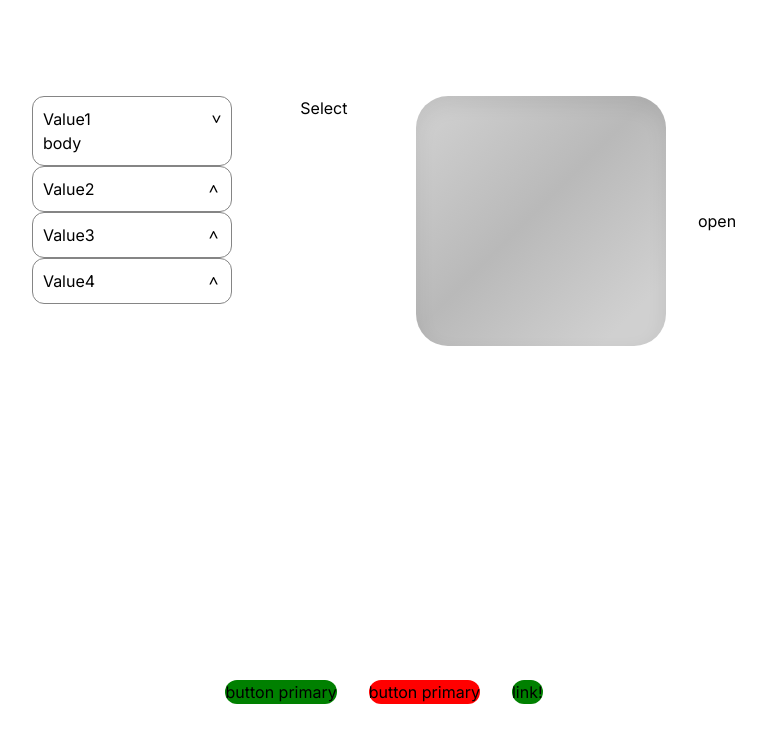
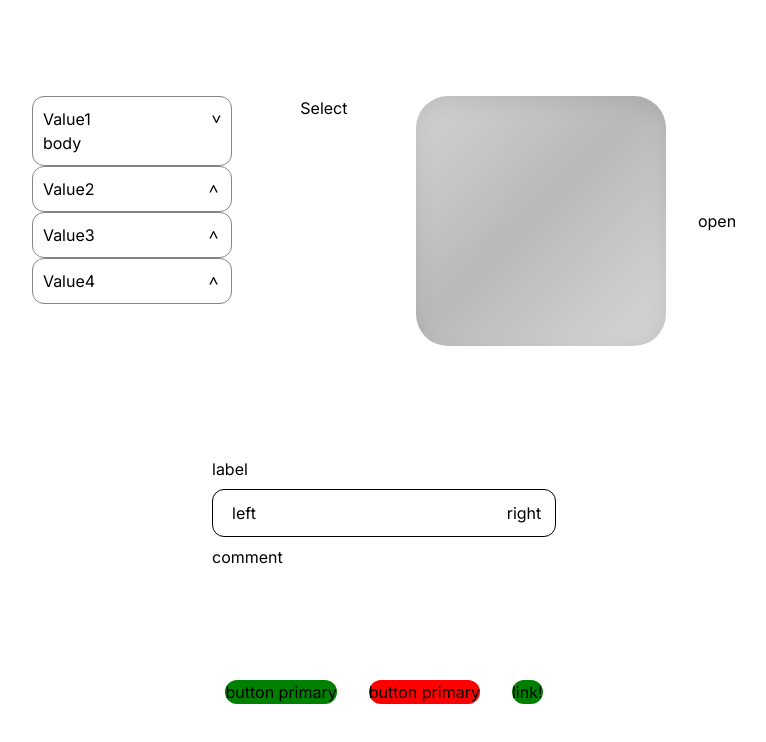
Before and after one commit to extroblade/random-ui, a Next.js app: page / in a window 1280 px wide. Shown: the top 742 px of the page, without its empty margins (256-1022 px from the left). Built offline with nearby package versions, Linux system fonts and the light colour scheme.

Commit message:
add input + several fixes

```diff
--- a/src/app/page.tsx
+++ b/src/app/page.tsx
@@ -3,6 +3,7 @@ import { useState } from 'react';
 
 import { Accordion } from '@/shared/ui/accordion';
 import { Button } from '@/shared/ui/button';
+import { Input } from '@/shared/ui/input';
 import { Modal } from '@/shared/ui/modal';
 import { Select } from '@/shared/ui/select';
 import { Skeleton } from '@/shared/ui/skeleton';
@@ -39,6 +40,9 @@ export default function Home() {
           <div className={'h-lvh min-h-[calc(100vh-64px)]'}>modal</div>
         </Modal>
       </div>
+      <div>
+        <Input left={'left'} right={'right'} comment={'comment'} />
+      </div>
       <div className={'flex gap-8'}>
         <Button onClick={() => console.log(1)}>button primary</Button>
         <Button onClick={() => console.log(2)} variant={'secondary'}>
--- /dev/null
+++ b/src/shared/ui/input/index.tsx
@@ -0,0 +1 @@
+export { Input } from './input';
--- /dev/null
+++ b/src/shared/ui/input/input.module.css
@@ -0,0 +1,41 @@
+.container {
+    display: flex;
+    flex-direction: column;
+    width: 100%;
+    gap: 8px;
+}
+
+.label {
+    display: flex;
+}
+
+.input_field {
+    display: flex;
+    gap: 8px;
+    align-items: center;
+    justify-content: space-between;
+    padding: 8px 16px;
+    border-radius: 12px;
+    border: 1px solid black;
+    width: 100%;
+    cursor: text;
+}
+
+.comment {
+    display: flex;
+}
+
+.input {
+    all: unset;
+    flex: 1;
+    width: 100%;
+    height: 100%;
+}
+
+.icon {
+    width: 30px;
+    aspect-ratio: 1;
+    display: flex;
+    align-items: center;
+    justify-content: center;
+}
--- /dev/null
+++ b/src/shared/ui/input/input.tsx
@@ -0,0 +1,41 @@
+import { clsx } from 'clsx';
+import { InputHTMLAttributes, ReactNode, useId } from 'react';
+
+import s from './input.module.css';
+
+export const Input = ({
+  left,
+  right,
+  onLeftClick,
+  onRightClick,
+  comment,
+}: {
+  left?: ReactNode;
+  right?: ReactNode;
+  comment?: ReactNode;
+  onLeftClick?: () => void;
+  onRightClick?: () => void;
+} & InputHTMLAttributes<HTMLInputElement>) => {
+  const id = useId();
+  return (
+    <div className={s.container}>
+      <label htmlFor={id} className={clsx(s.label)}>
+        label
+      </label>
+      <label htmlFor={id} className={s.input_field}>
+        <div className={s.icon} onClick={() => onLeftClick?.()}>
+          {left}
+        </div>
+        <input id={id} className={s.input} />
+        <div className={s.icon} onClick={() => onRightClick?.()}>
+          {right}
+        </div>
+      </label>
+      {comment && (
+        <label htmlFor={id} className={s.comment}>
+          {comment}
+        </label>
+      )}
+    </div>
+  );
+};
--- /dev/null
+++ b/src/shared/utils/isFunction.ts
@@ -0,0 +1,3 @@
+export function isFunction(value: unknown): value is (...args: any) => any {
+  return typeof value === 'function';
+}
--- /dev/null
+++ b/src/shared/utils/isReactNode.ts
@@ -0,0 +1,5 @@
+import { isValidElement, ReactNode } from 'react';
+
+export function isReactNode(child: unknown): child is ReactNode {
+  return isValidElement(child);
+}
```
Also changed, not shown: 1 other file (tests, documents, lock files or other folders).
